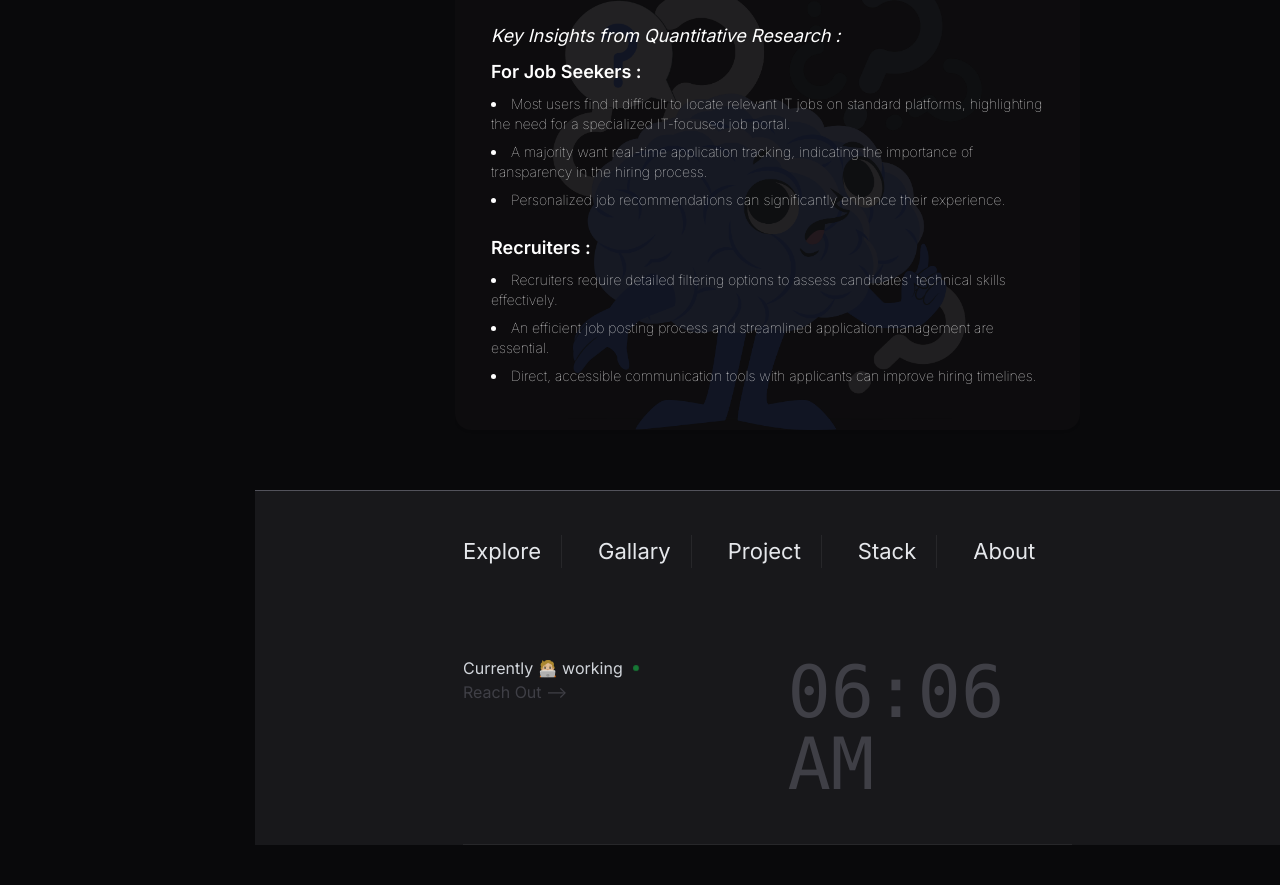
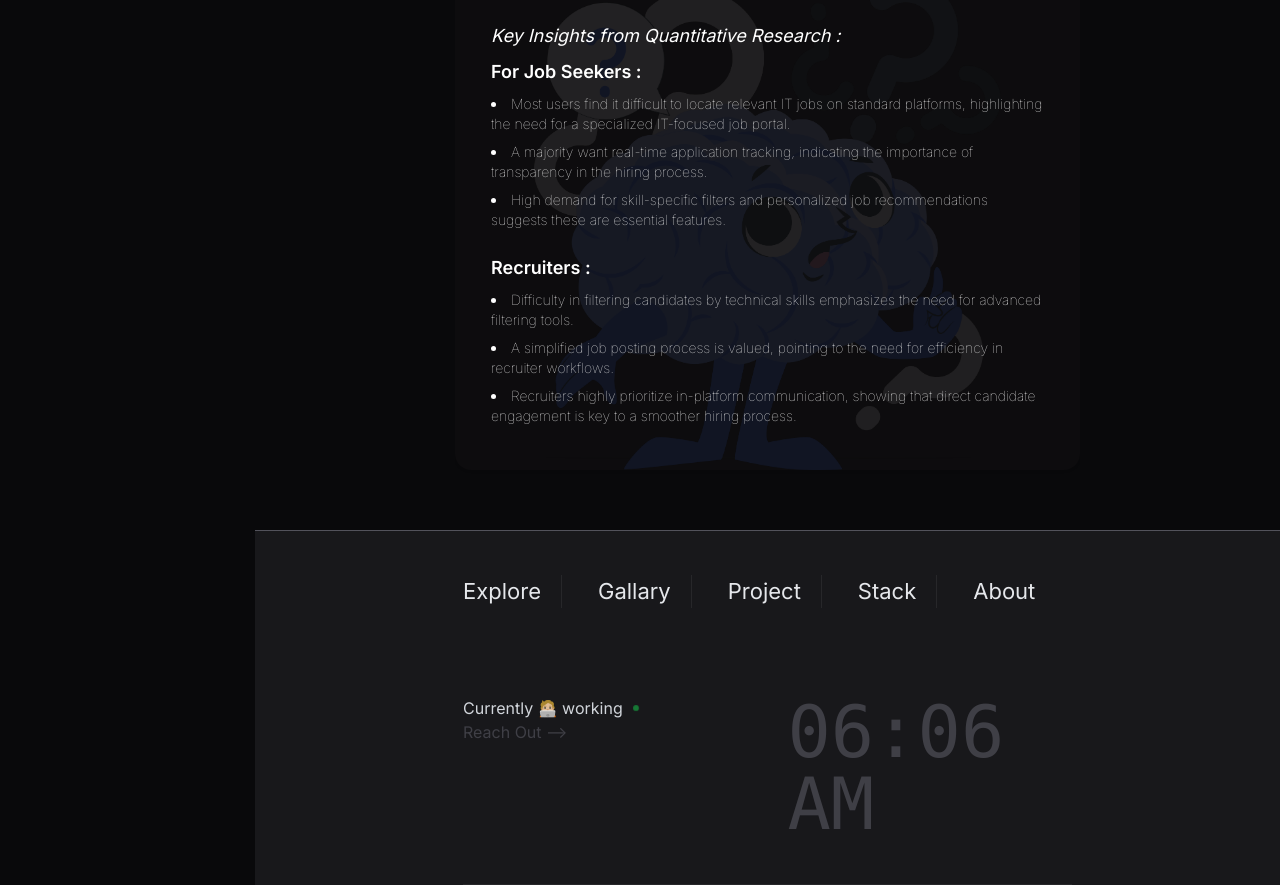
Before and after one commit to jyoti-shiy/jyoti, a Next.js app: page /project/click2hire in a window 1280 px wide. Shown: the part 4020-4905 px from the top of the page. Before the commit the page ends 4865 px from the top, so only its background shows below. Built offline with nearby package versions, Linux system fonts and the light colour scheme.

Commit message:
Quantitative research completed

```diff
--- a/app/project/click2hire/page.tsx
+++ b/app/project/click2hire/page.tsx
@@ -415,8 +415,7 @@ const page = () => {
                   <li>
                   A majority want real-time application tracking, indicating the importance of transparency in the hiring process.                  </li>
                   <li>
-                  Personalized job recommendations can significantly enhance their experience.
-                  </li>
+                  High demand for skill-specific filters and personalized job recommendations suggests these are essential features.                  </li>
                 </ul>
               </div>
 
@@ -424,14 +423,11 @@ const page = () => {
                 <h3 className="font-semibold mb-2">Recruiters :</h3>
                 <ul className="list-disc list-inside space-y-2 font-thin text-sm">
                   <li>
-                  Recruiters require detailed filtering options to assess candidates' technical skills effectively.
-                  </li>
+                  Difficulty in filtering candidates by technical skills emphasizes the need for advanced filtering tools.                  </li>
                   <li>
-                  An efficient job posting process and streamlined application management are essential.
-                  </li>
+                  A simplified job posting process is valued, pointing to the need for efficiency in recruiter workflows.                  </li>
                   <li>
-                  Direct, accessible communication tools with applicants can improve hiring timelines.
-                  </li>
+                  Recruiters highly prioritize in-platform communication, showing that direct candidate engagement is key to a smoother hiring process.                  </li>
                 </ul>
               </div>
             </div>
```
